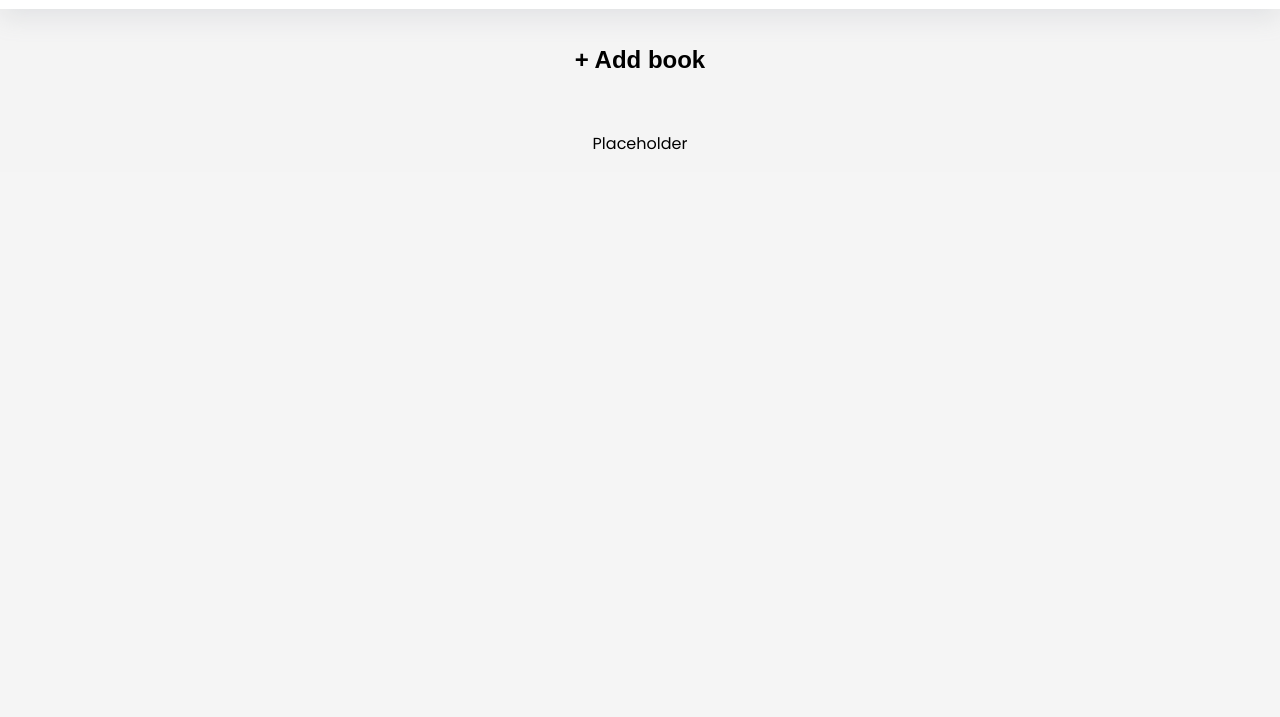
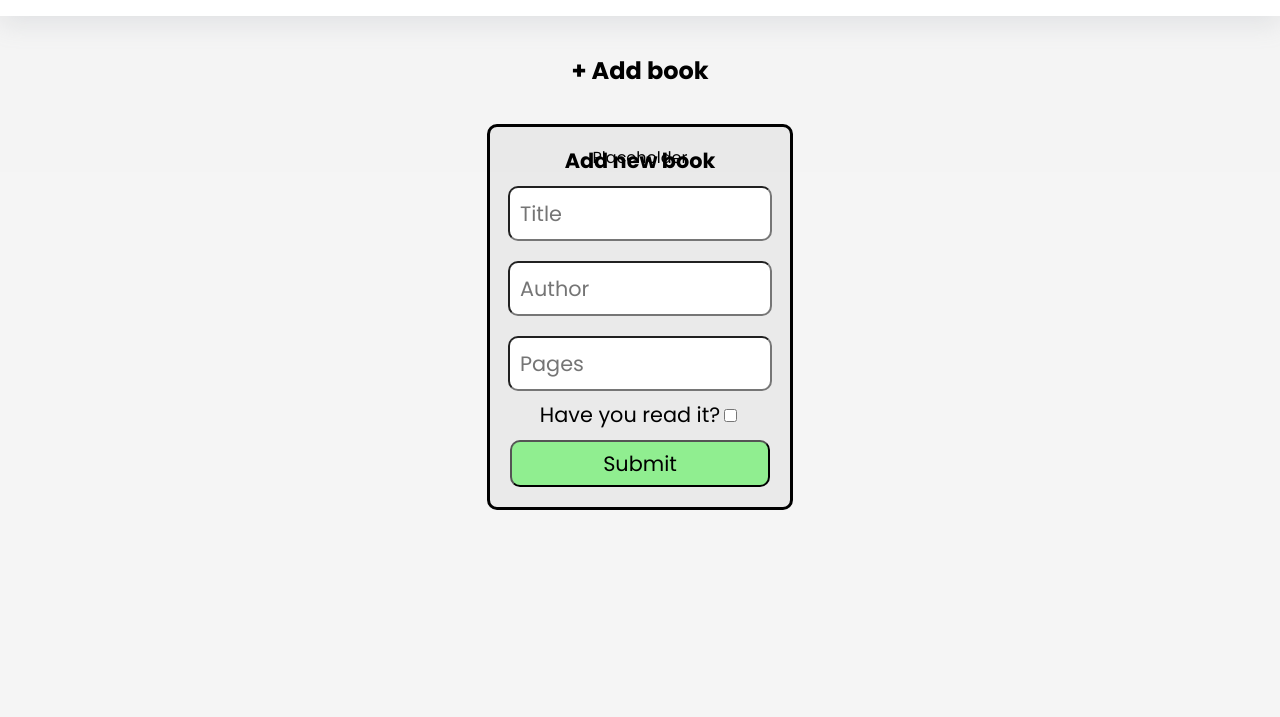
Before and after one commit to josephparkjyp/library_TOD, a plain HTML site: page index.html in a window 1280 px wide. Shown: the part 83-800 px from the top of the page. Drawn offline with Linux system fonts and the light colour scheme.

Commit message:
HTML/CSS for "Add Book" form

```diff
--- a/index.html
+++ b/index.html
@@ -15,9 +15,25 @@
             <button type="button" id="login">Log in</button>
         </div>
         <div class="add-book">
-            <button type="button" id="add-book">+ Add book</button>
+            <button type="button" id="add-book-button">+ Add book</button>
         </div>
         <div class="library">Placeholder</div>
+    </div>
+
+
+
+
+
+    <div class="add-book-form">
+        <p>Add new book</p>
+        <input type="text" id="title" name="title" placeholder="Title">
+        <input type="text" id="author" name="author" placeholder="Author">
+        <input type="number" id="pages" name="pages" placeholder="Pages">
+        <div class="read-or-unread">
+            <label for="read">Have you read it?</label>
+            <input type="checkbox" id="read" name="read">
+        </div>
+        <button type="submit" id="submit">Submit</button>
     </div>
 
     <script src="scripts.js"></script>
--- a/style.css
+++ b/style.css
@@ -53,7 +53,7 @@ html, body {
     height: 100%;
 }
 
-body {
+body * {
     font-family: 'Poppins', sans-serif;
 }
 
@@ -99,7 +99,7 @@ body {
     background-color:rgba(51, 51, 51, 0.05);
 }
 
-#add-book {
+#add-book-button {
     font-size: 1.5rem;
     font-weight: bold;
     border-radius: 8px;
@@ -109,8 +109,59 @@ body {
     padding: 12px;
 }
 
-#add-book:hover {
+#add-book-button:hover {
     background-color: grey;
+}
+
+.add-book-form {
+    position: fixed;
+    top: 50%;
+    left: 50%;
+    transform: translate(-50%, -50%);
+
+    width: 300px;
+    height: 380px;
+    background-color:rgba(51, 51, 51, 0.05);
+
+    display: flex;
+    flex-direction: column;
+    justify-content: center;;
+    align-items: center;
+    border: 3px solid black;
+    border-radius: 10px;
+}
+
+.add-book-form > * {
+    display: flex;
+    justify-content: center;
+    align-items: center;
+    font-size: 1.3rem;
+}
+
+.add-book-form > p {
+    margin-top: 20px;
+    font-weight: bold;
+    flex: 1;
+}
+
+#title, #author, #pages {
+    margin: 10px;
+    padding: 10px;
+    border-radius: 10px;
+    width: 240px;
+}
+
+.read-or-unread {
+    flex: 1;
+}
+
+#submit {
+    margin: 10px;
+    margin-bottom: 20px;
+    padding: 6px;
+    width: 260px;
+    border-radius: 10px;
+    background-color: lightgreen;
 }
 
 .library {
@@ -120,3 +171,11 @@ body {
     justify-content: center;
     background-color:rgba(51, 51, 51, 0.05);
 }
+
+.visible {
+    visibility: visible;
+}
+
+.hidden {
+    visibility: hidden;
+}
```
